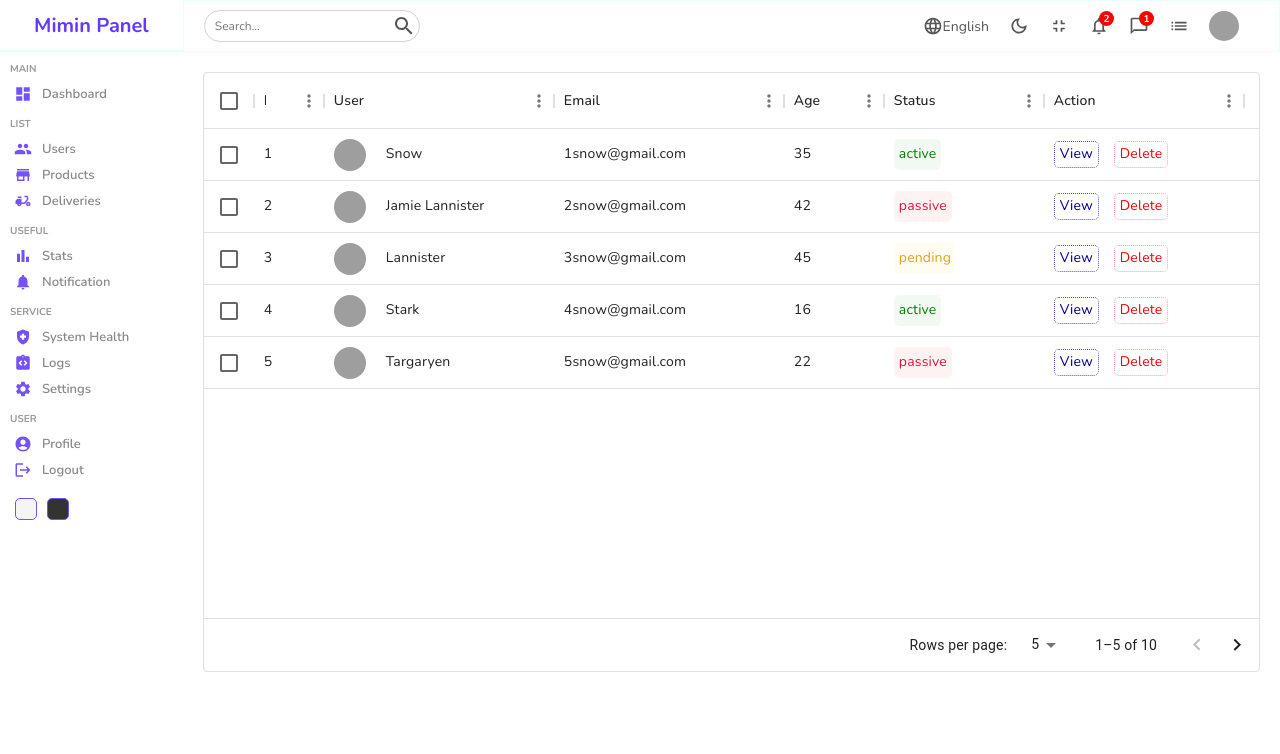
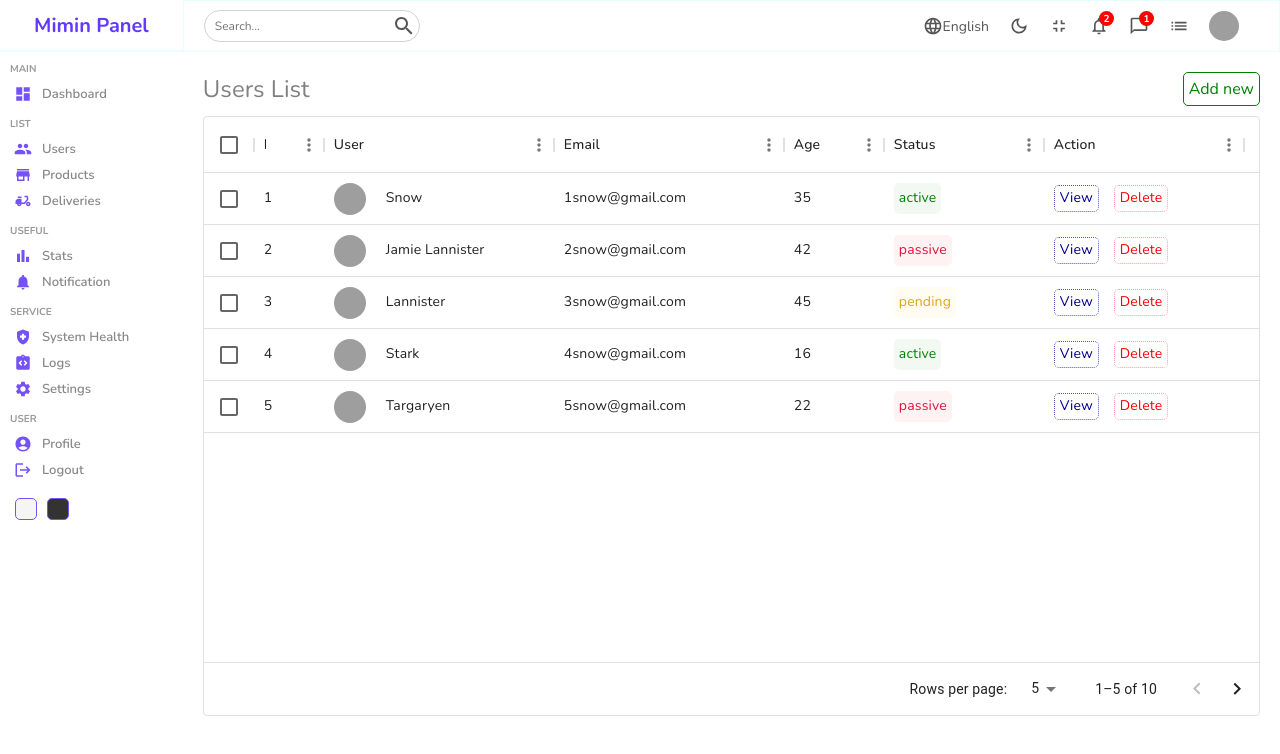
Before and after one commit to AbimanyuBP/MoiReactAdminPanel, a React (Create React App) app: page /users in a window 1280 px wide. Shown: the top 754 px of the page. Built offline with nearby package versions, Linux system fonts and the light colour scheme; grey boxes are pictures that could not be loaded.

Commit message:
Added link to sidebar

```diff
--- a/src/components/datatable/Datatable.jsx
+++ b/src/components/datatable/Datatable.jsx
@@ -1,6 +1,7 @@
 import './datatable.scss'
 import { DataGrid } from '@mui/x-data-grid';
 import { userColumns, userRows } from '../../datatablesource';
+import { Link } from 'react-router-dom';
 
 
 const Datatable = () => {
@@ -12,7 +13,9 @@
             renderCell : () => {
                 return(
                     <div className="cellAction">
-                        <div className="viewButton">View</div>
+                        <Link to="/users/test" style={{textDecoration: "None"}}>
+                          <div className="viewButton">View</div>
+                        </Link>
                         <div className="deleteButton">Delete</div>
                     </div>
                 )
@@ -21,6 +24,12 @@
     ]
   return (
     <div className='datatable'>
+        <div className="datatableTitle">
+          Users List
+          <Link to="/users/new" style={{textDecoration: "None"}} className="  link">
+            Add new
+          </Link>
+        </div>
         <DataGrid
         rows={userRows}
         columns={userColumns.concat(actionColumn)}
--- a/src/components/datatable/datatable.scss
+++ b/src/components/datatable/datatable.scss
@@ -1,6 +1,26 @@
 .datatable{
     height: 600px;
     padding: 20px;
+
+    .datatableTitle{
+        width: 100%;
+        font-size: 24px;
+        color: gray;
+        margin-bottom: 10px;
+        display: flex;
+        align-items: center;
+        justify-content: space-between;
+
+        .link{
+            text-decoration: none;
+            color: green;
+            font-size: 16px;
+            font-weight: 400;
+            border: 1px solid green;
+            padding: 5px;
+            border-radius: 5px;
+        }
+    }
 
     .cellWithImg{
         display: flex;
--- a/src/components/sidebar/Sidebar.jsx
+++ b/src/components/sidebar/Sidebar.jsx
@@ -10,30 +10,39 @@
 import SettingsIcon from '@mui/icons-material/Settings';
 import AccountCircleIcon from '@mui/icons-material/AccountCircle';
 import LogoutIcon from '@mui/icons-material/Logout';
+import {Link} from "react-router-dom"
 
 const Sidebar = () => {
   return (
     <div className="sidebar">
         <div className="top">
+            <Link to="/" style={{textDecoration: "None"}}>
                 <span className="logo">Mimin Panel</span>
+            </Link>
         </div>
         <hr />
         <div className="center">
             <ul>
                 <p className="title">MAIN</p>
+                <Link to="/" style={{textDecoration: "None"}}>
                     <li>
                         <DashboardIcon className="icon"/>
                         <span>Dashboard</span>
                     </li>
+                </Link>
                 <p className="title">LIST</p>
+                <Link to="/users" style={{textDecoration: "None"}}>
                     <li>
                         <PeopleIcon className="icon"/>
                         <span>Users</span>
                     </li>
+                </Link>
+                <Link to="/products" style={{textDecoration: "None"}}>
                     <li>
                         <StoreIcon className="icon"/>
                         <span>Products</span>
                     </li>
+                </Link>
                 <li>
                     <MopedIcon className="icon"/>
                     <span>Deliveries</span>
```
Lines whose indentation alone changed are shown as unchanged.
